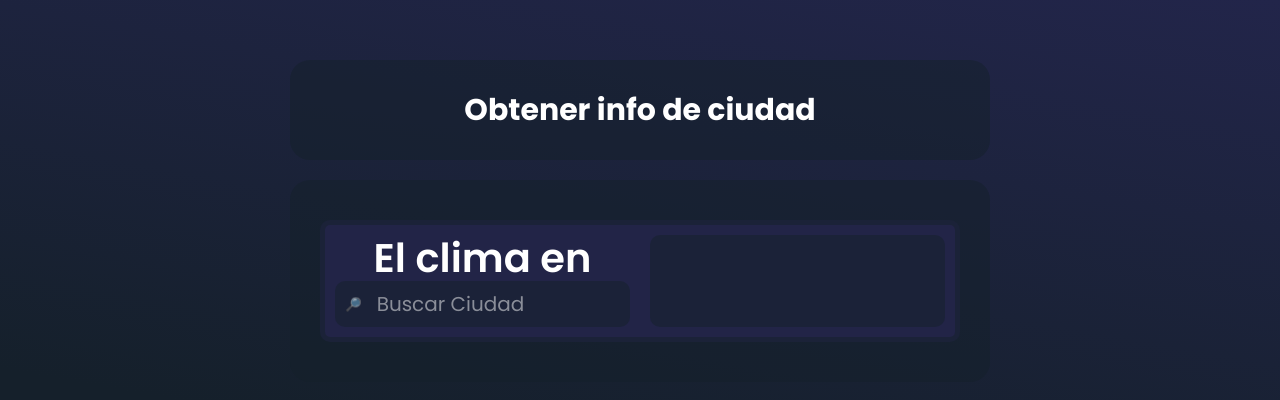
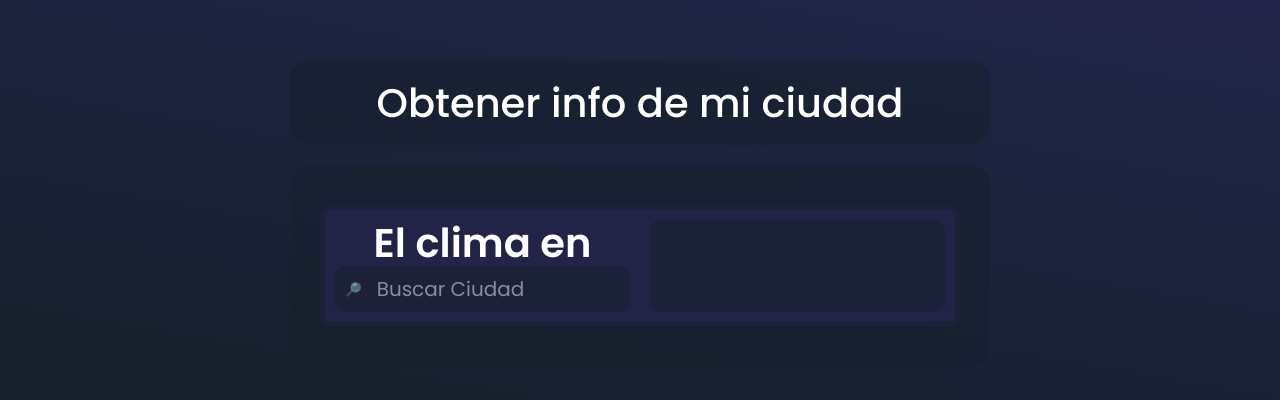
Before and after one commit to Leracius/Weather-app-2, a React (Vite) app: page / in a window 1280 px wide. Shown: the top 400 px of the page. Built offline with nearby package versions, Linux system fonts and the light colour scheme.

Commit message:
last details

```diff
--- a/src/components/CurrentWeather/CurrentWeather.jsx
+++ b/src/components/CurrentWeather/CurrentWeather.jsx
@@ -2,7 +2,12 @@ import React, { useState } from "react";
 import { requestCurrent } from "../../axios/Request";
 import "/node_modules/flag-icons/css/flag-icons.min.css";
 import Forecast from "../Forecast/Forecast";
-import { Container, WeatherInfo, Flag } from "./CurrentWeatherStyles";
+import {
+  Container,
+  WeatherInfo,
+  Flag,
+  TitleInfo,
+} from "./CurrentWeatherStyles";
 
 const CurrentWeather = () => {
   const [weather, setWeather] = useState(null);
@@ -33,12 +38,12 @@ const CurrentWeather = () => {
           <Flag
             className={`fi fi-${weather.city.country.toLowerCase()}`}
           ></Flag>
-          <h1 onClick={expand}>
+          <TitleInfo onClick={expand}>
             {weather.city.name} {convertCelsius(weather.list[0].main.temp)}°
-            <img
+            {/* <img
               src={`https://openweathermap.org/img/wn/${weather.list[0].weather[0].icon}@2x.png`}
-            ></img>
-          </h1>
+            ></img> */}
+          </TitleInfo>
           {!expanded && <Forecast forecast={weather} />}
 
           {/* <TbClockHour9 />
@@ -47,7 +52,9 @@ const CurrentWeather = () => {
         </WeatherInfo>
       ) : (
         <WeatherInfo>
-          <h1 onClick={getCurrentWeather}>Obtener info de ciudad</h1>
+          <TitleInfo onClick={getCurrentWeather}>
+            Obtener info de mi ciudad
+          </TitleInfo>
         </WeatherInfo>
       )}
     </Container>
--- a/src/components/CurrentWeather/CurrentWeatherStyles.js
+++ b/src/components/CurrentWeather/CurrentWeatherStyles.js
@@ -1,31 +1,21 @@
 import styled from "styled-components";
 
 export const Container = styled.div`
-  height: ${({ isExpanded }) => (isExpanded ? "100px" : "350px")};
+  height: ${({ isExpanded }) => (isExpanded ? "85px" : "350px")};
   background-color: #15202b80;
   transition: height 1s ease 0s;
   width: 100%;
   max-width: 700px;
-  margin: 0 auto;
-  padding: 20px;
+  padding: 0 20px;
   border-radius: 20px;
   display: flex;
-  /* align-items: center; */
+  align-items: center;
   justify-content: center;
   margin-bottom: 20px;
   overflow: hidden;
   @media (max-width: 767px) {
-    height: ${({ isExpanded }) => (isExpanded ? "60px" : "520px")};
-  }
-  h1 {
-    font-size: 30px;
-    border: none;
-    background-color: transparent;
-    height: 100%;
-    &:hover {
-      color: #b1d8ff;
-      cursor: pointer;
-    }
+    height: ${({ isExpanded }) => (isExpanded ? "60px" : "500px")};
+    padding: 10px;
   }
 `;
 
@@ -34,18 +24,23 @@ export const WeatherInfo = styled.div`
   width: 100%;
   flex-direction: column;
   align-items: center;
-  h1 {
+`;
+
+export const TitleInfo = styled.div`
   display: flex;
   justify-content: center;
   align-items: center;
+  font-size: 40px;
+  font-weight: 500;
   @media (max-width: 767px) {
-      font-size: 30px;
+    font-size: 25px;
+    font-weight: 600;
+    height: 60px;
   }
   img {
     width: 80px;
     @media (max-width: 767px) {
-        width: 50px;
-      }
+      width: 70px;
     }
   }
 `;
--- a/src/components/Forecast/Forecast.jsx
+++ b/src/components/Forecast/Forecast.jsx
@@ -16,7 +16,6 @@ const Forecast = ({ forecast }) => {
 
   return (
     <ForecastContainer>
-      pronostico extendido:
       {wheatherObj.list.map((el) => {
         const dateW = new Date(el.dt * 1000);
         const hora = dateW.getHours();
```
Lines whose indentation alone changed are shown as unchanged.
